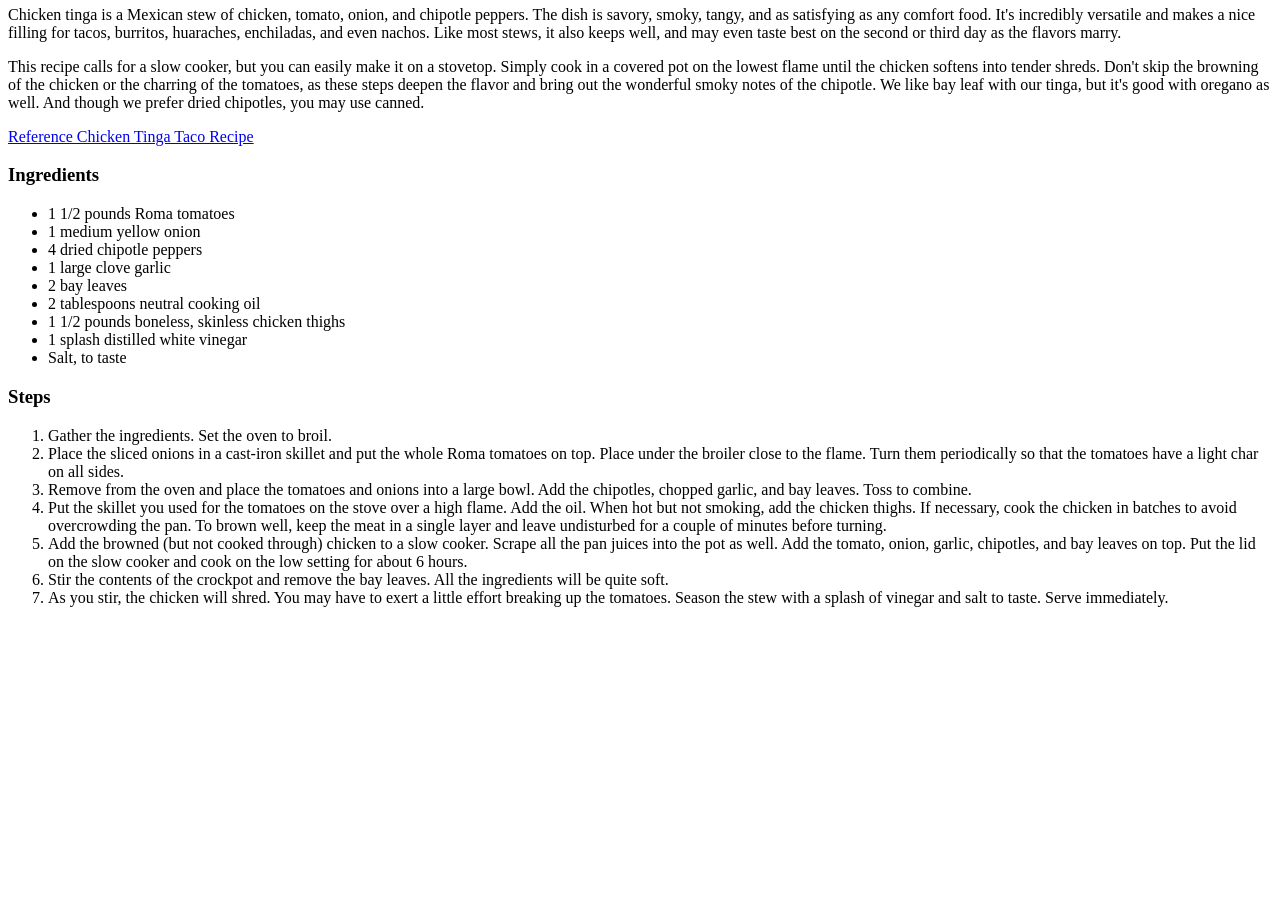
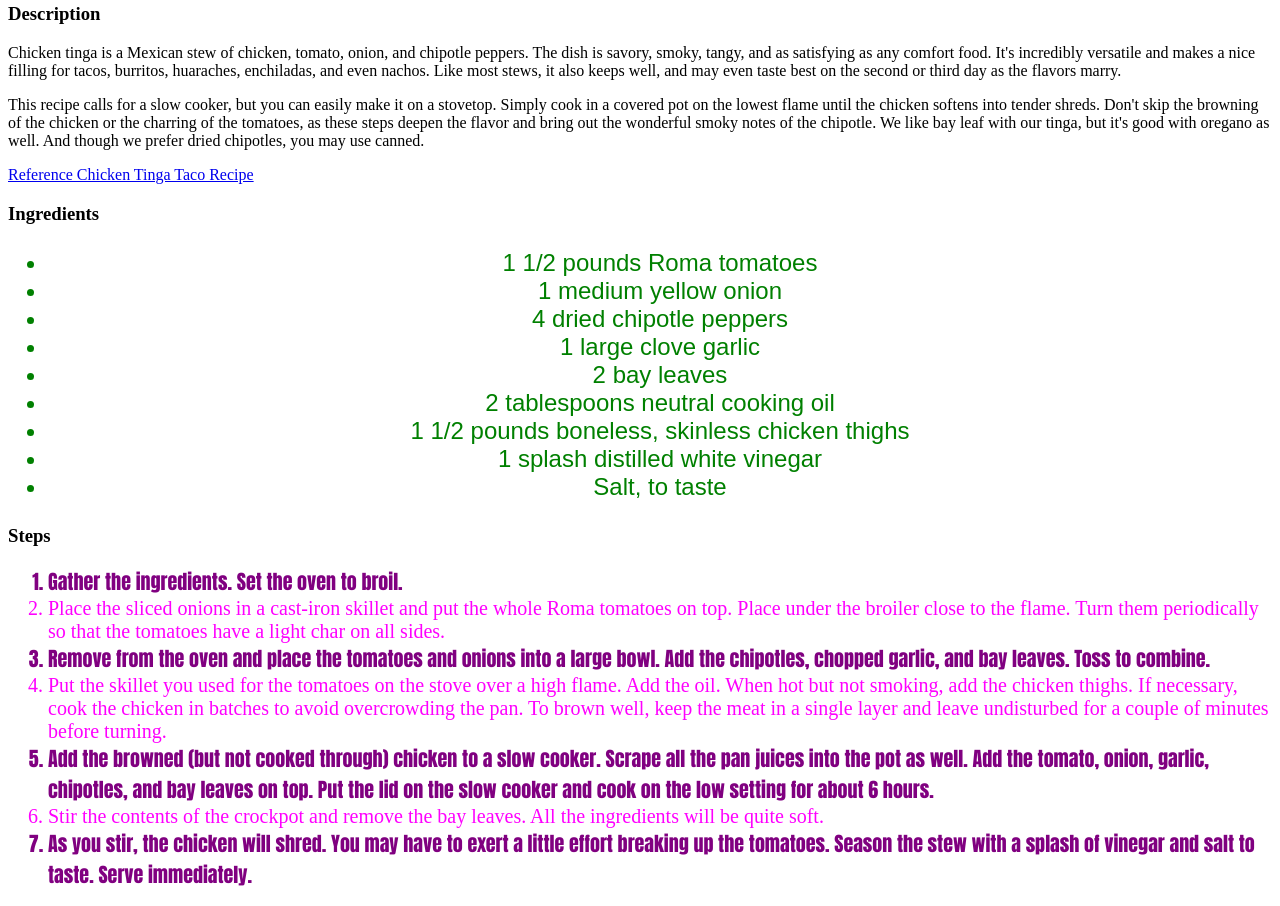
Before and after one commit to abrook7/odin-recipes, a plain HTML site: page recipes/tacos.html in a window 1280 px wide. Shown: the part 471-1377 px from the top of the page. Before the commit the page ends 1094 px from the top, so only its background shows below. Drawn offline with Linux system fonts and the light colour scheme.

Commit message:
Modify Taco Recipe Page Using CSS

```diff
--- a/recipes/tacos.html
+++ b/recipes/tacos.html
@@ -4,9 +4,10 @@
 <head>
     <meta charset="UTF-8">
     <title>Tacos</title>
+    <link rel="stylesheet" href="../styles.css">
 </head>
 <body>
-    <h1>Chicken Tinga Tacos</h1>
+    <h1 class="title">Chicken Tinga Tacos</h1>
     <img src="../img/tacos.jpg" width="500" alt="Chicken Tinga Tacos">
     <h3>Description</h3>
     <p>
@@ -18,6 +19,7 @@
     <p><a href="https://www.thespruceeats.com/chicken-tinga-tinga-de-pollo-4773239">Reference Chicken Tinga Taco Recipe</a></p>
     <p>
         <h3>Ingredients</h3>
+        <div class="ingredient">
             <ul>
                 <li>1 1/2 pounds Roma tomatoes</li>
                 <li>1 medium yellow onion</li>
@@ -29,17 +31,18 @@
                 <li>1 splash distilled white vinegar</li>
                 <li>Salt, to taste</li>
             </ul>
+        </div>
     </p>
     <p>
         <h3>Steps</h3>
         <ol>
-            <li>Gather the ingredients. Set the oven to broil.</li>
-            <li> Place the sliced onions in a cast-iron skillet and put the whole Roma tomatoes on top. Place under the broiler close to the flame. Turn them periodically so that the tomatoes have a light char on all sides.</li>
-            <li>Remove from the oven and place the tomatoes and onions into a large bowl. Add the chipotles, chopped garlic, and bay leaves. Toss to combine.</li>
-            <li> Put the skillet you used for the tomatoes on the stove over a high flame. Add the oil. When hot but not smoking, add the chicken thighs. If necessary, cook the chicken in batches to avoid overcrowding the pan. To brown well, keep the meat in a single layer and leave undisturbed for a couple of minutes before turning.</li>
-            <li>Add the browned (but not cooked through) chicken to a slow cooker. Scrape all the pan juices into the pot as well. Add the tomato, onion, garlic, chipotles, and bay leaves on top. Put the lid on the slow cooker and cook on the low setting for about 6 hours.</li>
-            <li>Stir the contents of the crockpot and remove the bay leaves. All the ingredients will be quite soft.</li>
-            <li>As you stir, the chicken will shred. You may have to exert a little effort breaking up the tomatoes. Season the stew with a splash of vinegar and salt to taste. Serve immediately.</li>
+            <li class="step odd">Gather the ingredients. Set the oven to broil.</li>
+            <li class="step"> Place the sliced onions in a cast-iron skillet and put the whole Roma tomatoes on top. Place under the broiler close to the flame. Turn them periodically so that the tomatoes have a light char on all sides.</li>
+            <li class="step odd">Remove from the oven and place the tomatoes and onions into a large bowl. Add the chipotles, chopped garlic, and bay leaves. Toss to combine.</li>
+            <li class="step"> Put the skillet you used for the tomatoes on the stove over a high flame. Add the oil. When hot but not smoking, add the chicken thighs. If necessary, cook the chicken in batches to avoid overcrowding the pan. To brown well, keep the meat in a single layer and leave undisturbed for a couple of minutes before turning.</li>
+            <li class="step odd">Add the browned (but not cooked through) chicken to a slow cooker. Scrape all the pan juices into the pot as well. Add the tomato, onion, garlic, chipotles, and bay leaves on top. Put the lid on the slow cooker and cook on the low setting for about 6 hours.</li>
+            <li class="step">Stir the contents of the crockpot and remove the bay leaves. All the ingredients will be quite soft.</li>
+            <li class="step odd">As you stir, the chicken will shred. You may have to exert a little effort breaking up the tomatoes. Season the stew with a splash of vinegar and salt to taste. Serve immediately.</li>
         </ol>
     </p>
 </body>
--- a/styles.css
+++ b/styles.css
@@ -6,7 +6,23 @@
     font-family: 'Courier New', Courier, monospace;
 }
 
-.link {
+.link,
+.ingredient {
     font-size: 24px;
     font-family: Arial, Helvetica, sans-serif;
 }
+
+.ingredient {
+    color: green;
+    text-align: center;
+}
+
+.step {
+    color: magenta;
+    font-size: 20px;
+}
+
+.step.odd {
+    color: purple;
+    font-family: Impact, Haettenschweiler, 'Arial Narrow Bold', sans-serif;
+}
```
Lines whose indentation alone changed are shown as unchanged.
